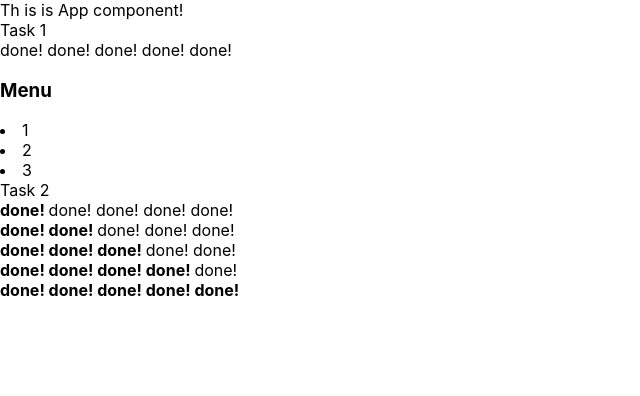
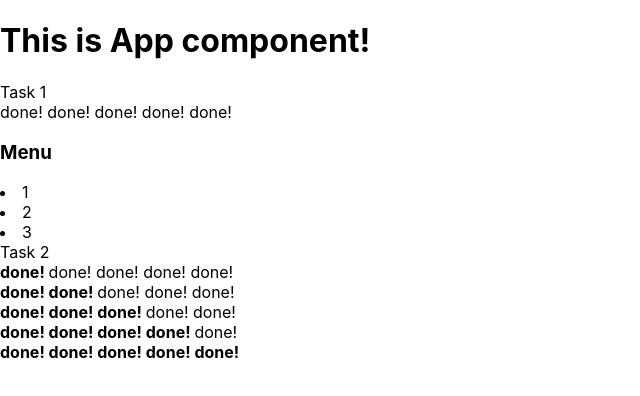
Before and after one commit to JulieBenchuk/react-kabzda-TS, a React (Create React App) app: page / in a window 1280 px wide. Shown: the top 396 px of the page, without its empty margins (0-640 px from the left). Built offline with nearby package versions, Linux system fonts and the light colour scheme.

Commit message:
edited PageTitle

```diff
--- a/src/App.tsx
+++ b/src/App.tsx
@@ -7,7 +7,7 @@ function App() {
     console.log("App is rendering");
     return (
         <>
-            <AppTitle/>
+            <PageTitle title={"This is App component!"}/>
             Task 1
             <Progress value={0}/>
             <Accordion/>
@@ -21,9 +21,9 @@ function App() {
     );
 }
 
-function AppTitle() {
+function PageTitle(props: any) {
     console.log("See on my title!)");
-    return <div>Th is is App component!</div>;
+    return <h1>{ props.title }</h1>;
 }
 
 export default App;
```
